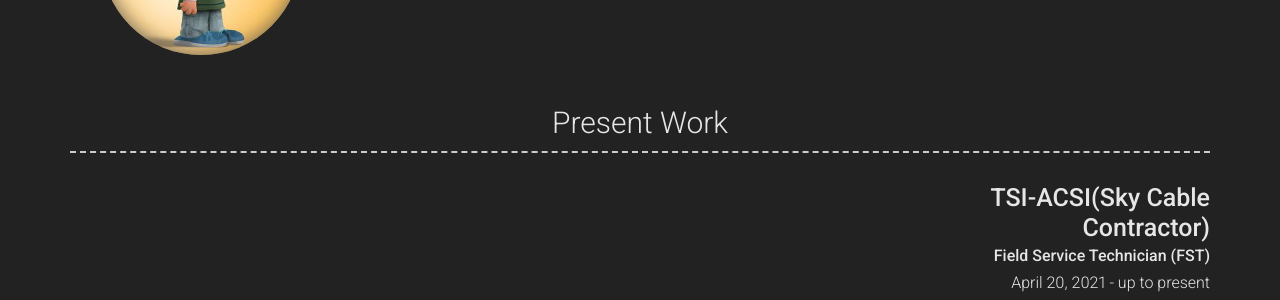
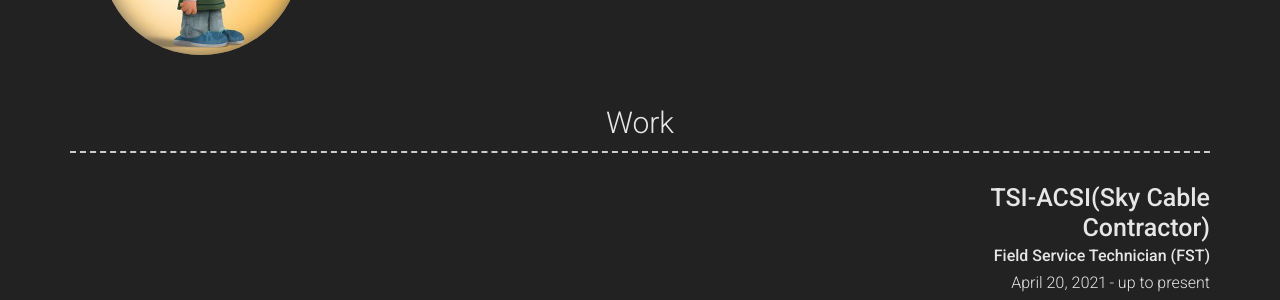
Before and after one commit to bhong2002/bhong2002, a Jekyll site: the page built from README.md, in a window 1280 px wide. Shown: the part 424-724 px from the top of the page. Built offline with Jekyll 4.4.1, drawn with Linux system fonts in a browser that asks for light colours; nearby versions of some CDN libraries; our own code applies the rules of GitHub Pages for plain Markdown files.

Commit message:
Update _config.yml

```diff
--- a/_config.yml
+++ b/_config.yml
@@ -18,7 +18,7 @@ about_content:
   I am most skilled in <mark>ARDUINO, Raspberry PI, Linux(debian), Python(flask) and Flutter.</mark>
 
 content:
-  - title: Present Work
+  - title: Work
     layout: list
     content:
       - layout: right
```
